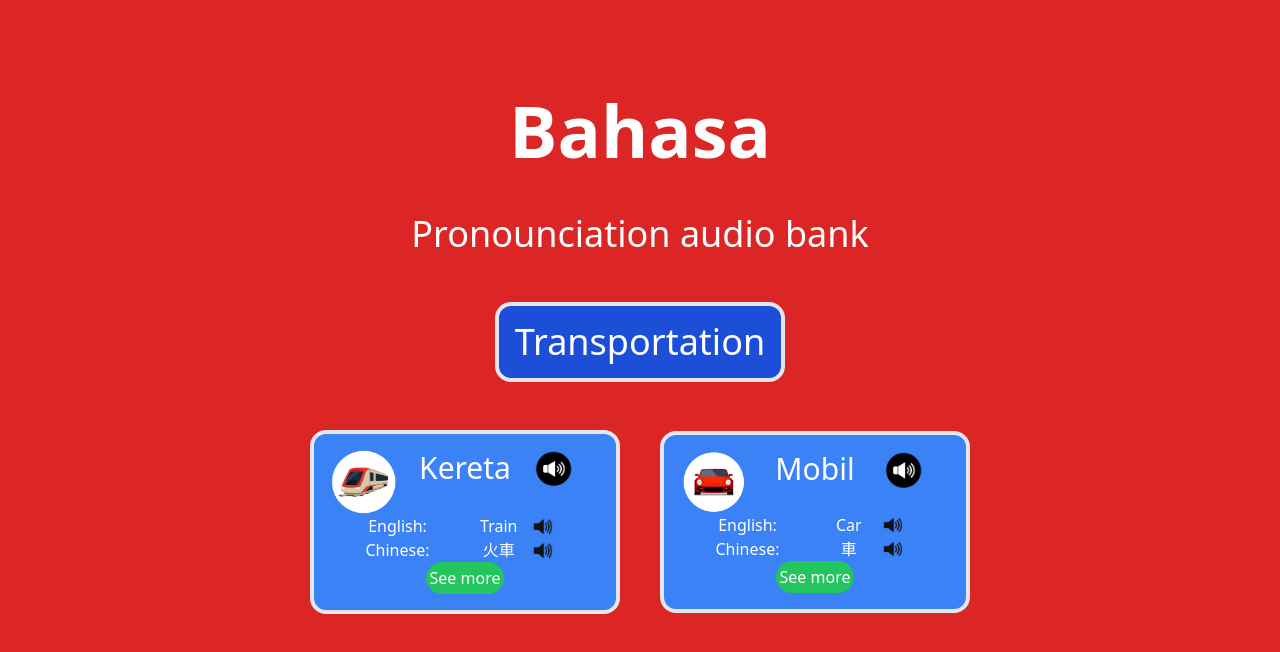
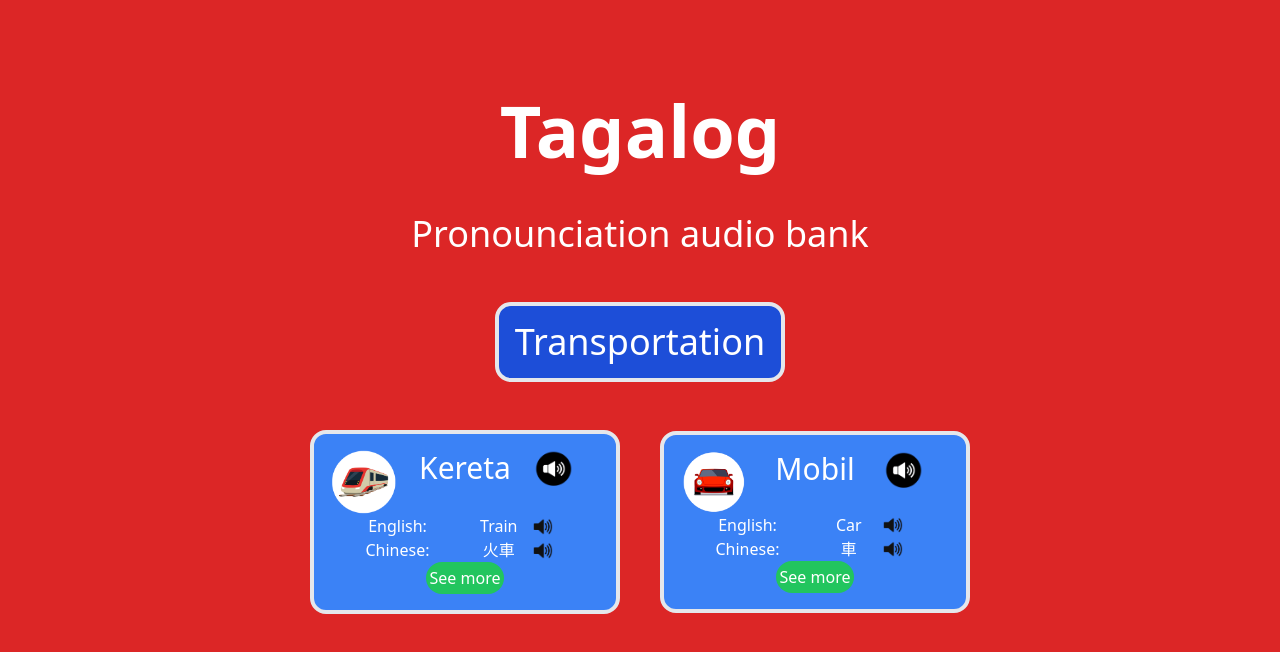
Before and after one commit to sjfant/tagnesia, a website: page tagalog.html in a window 1280 px wide. Shown: the part 102-754 px from the top of the page. Drawn offline with nearby package versions, Linux system fonts and the light colour scheme.

Commit message:
Update tagalog.html

```diff
--- a/tagalog.html
+++ b/tagalog.html
@@ -30,7 +30,7 @@
         </div>
 
         <div class=" flex flex-col my-10 gap-12 h-[80vh] justify-center items-center text-center text-white">
-          <h1 class="text-7xl font-bold hover:text-8xl duration-1000">Bahasa</h1>
+          <h1 class="text-7xl font-bold hover:text-8xl duration-1000">Tagalog</h1>
           <h3 class="text-4xl ">Pronounciation audio bank</h3>
           <h4 class="flex-col text-center box-content p-4 border-4 bg-blue-700 m5 rounded-2xl text-4xl">
               <p>Transportation</p>
```
